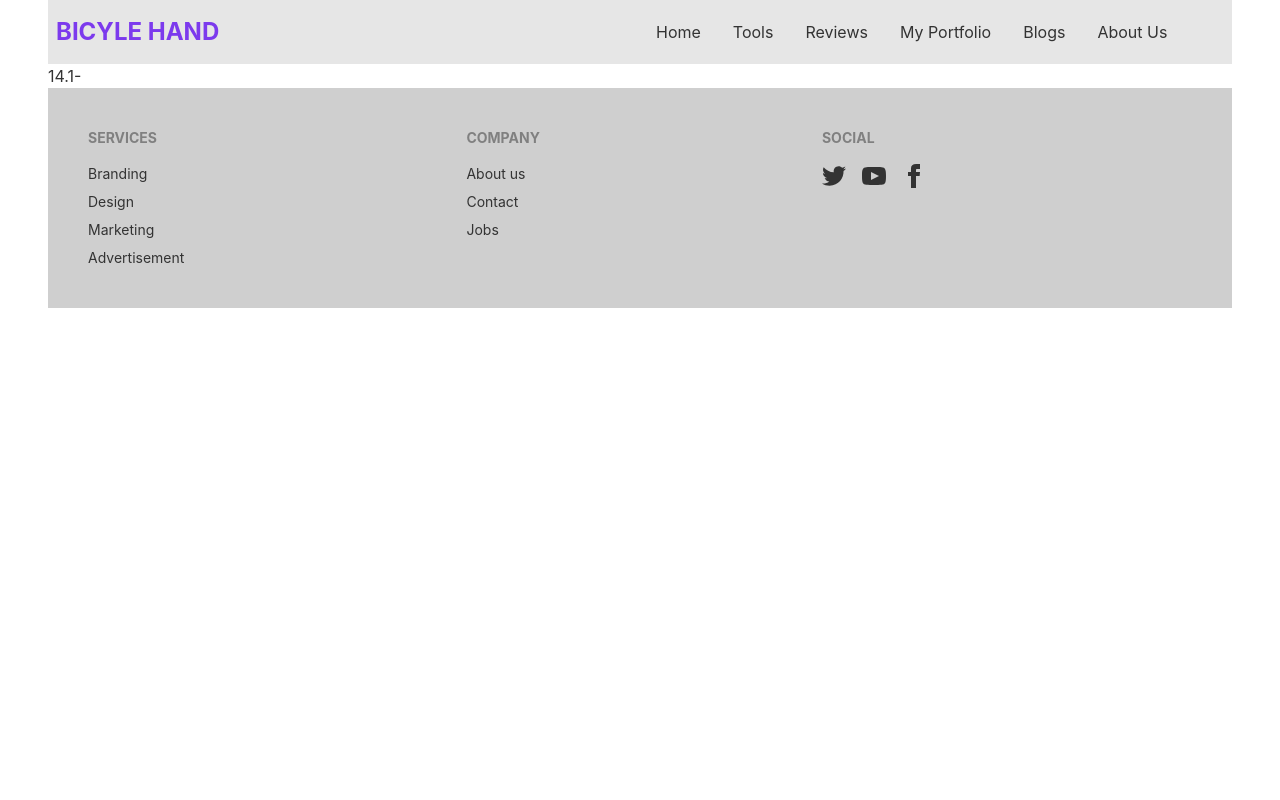
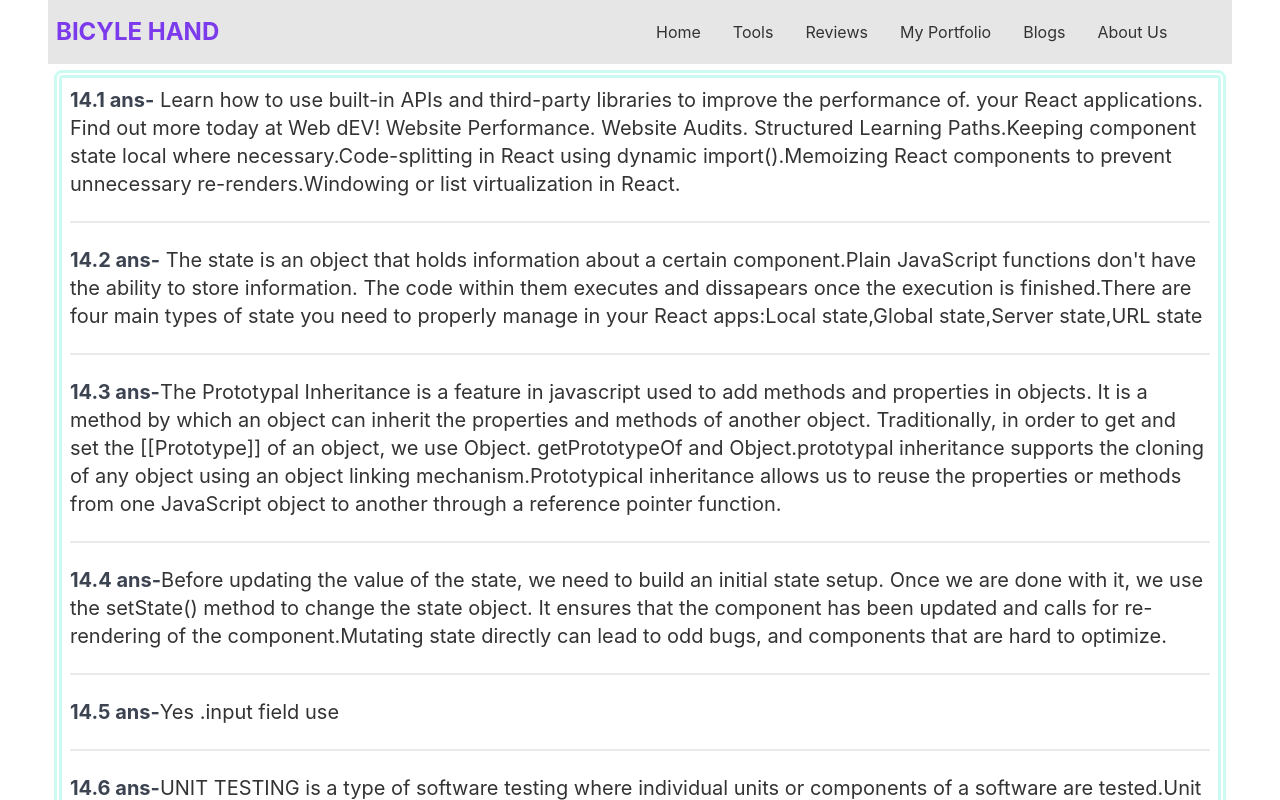
Before and after one commit to MdRejoanMolla/manufacturer-client, a React (Create React App) app: page /blogs in a window 1280 px wide. Shown: the top 800 px of the page. Built offline with nearby package versions, Linux system fonts and the light colour scheme.

Commit message:
blog done

```diff
--- a/src/components/page/Blogs.js
+++ b/src/components/page/Blogs.js
@@ -2,31 +2,34 @@ import React from 'react';
 
 const Blogs = () => {
       return (
-            <div className="">
-                  <div className="">
-                        <p>14.1-</p>
+            <div className="border-8 text-xl rounded-lg border-teal-100 border-double m-1.5 p-2">
+                  <div className=" mb-4">
+                        <p><span className='text-neutral font-bold'>14.1 ans-</span> Learn how to use built-in APIs and third-party libraries to improve the performance of. your React applications. Find out more today at Web dEV! Website Performance. Website Audits. Structured Learning Paths.Keeping component state local where necessary.Code-splitting in React using dynamic import().Memoizing React components to prevent unnecessary re-renders.Windowing or list virtualization in React.</p>
+                        <div className="divider "></div>
                   </div>
-                  <div className="">
+                  <div className=" mb-4">
+                        <p><span className='text-neutral font-bold'>14.2 ans-</span> The state is an object that holds information about a certain component.Plain JavaScript functions don't have the ability to store information. The code within them executes and dissapears once the execution is finished.There are four main types of state you need to properly manage in your React apps:Local state,Global state,Server state,URL state</p>
+                        <div className="divider "></div>
+                  </div>
+                  <div className="mb-4">
+                        <p><span className='text-neutral font-bold'>14.3 ans-</span>The Prototypal Inheritance is a feature in javascript used to add methods and properties in objects. It is a method by which an object can inherit the properties and methods of another object. Traditionally, in order to get and set the [[Prototype]] of an object, we use Object. getPrototypeOf and Object.prototypal inheritance supports the cloning of any object using an object linking mechanism.Prototypical inheritance allows us to reuse the properties or methods from one JavaScript object to another through a reference pointer function.</p><div className="divider "></div>
 
                   </div>
-                  <div className="">
+                  <div className="mb-4">
+                        <p><span className='text-neutral font-bold'>14.4 ans-</span>Before updating the value of the state, we need to build an initial state setup. Once we are done with it, we use the setState() method to change the state object. It ensures that the component has been updated and calls for re-rendering of the component.Mutating state directly can lead to odd bugs, and components that are hard to optimize.</p>
+                        <div className="divider "></div>
+                  </div>
+                  <div className="mb-4">
+                        <p><span className='text-neutral font-bold'>14.5 ans-</span>Yes .input field use</p>
+                        <div className="divider "></div>
+                  </div>
+                  <div className="mb-4">
+                        <p><span className='text-neutral font-bold'>14.6 ans-</span>UNIT TESTING is a type of software testing where individual units or components of a software are tested.Unit tests are typically automated tests written and run by software developers to ensure that a section of an application  meets its design and behaves as intended. In procedural programming, a unit could be an entire module, but it is more commonly an individual function or procedure.Arrange: set up the environment and prepare a bunch of objects to run the unit under test.- Act: call the unit under test.- Assert: check that outputs and side effects of the unit under test are as expected.</p>
+
+
 
                   </div>
-                  <div className="">
 
-                  </div>
-                  <div className="">
-
-                  </div>
-                  <div className="">
-
-                  </div>
-                  <div className="">
-
-                  </div>
-                  <div className="">
-
-                  </div>
             </div>
       );
 };
```
